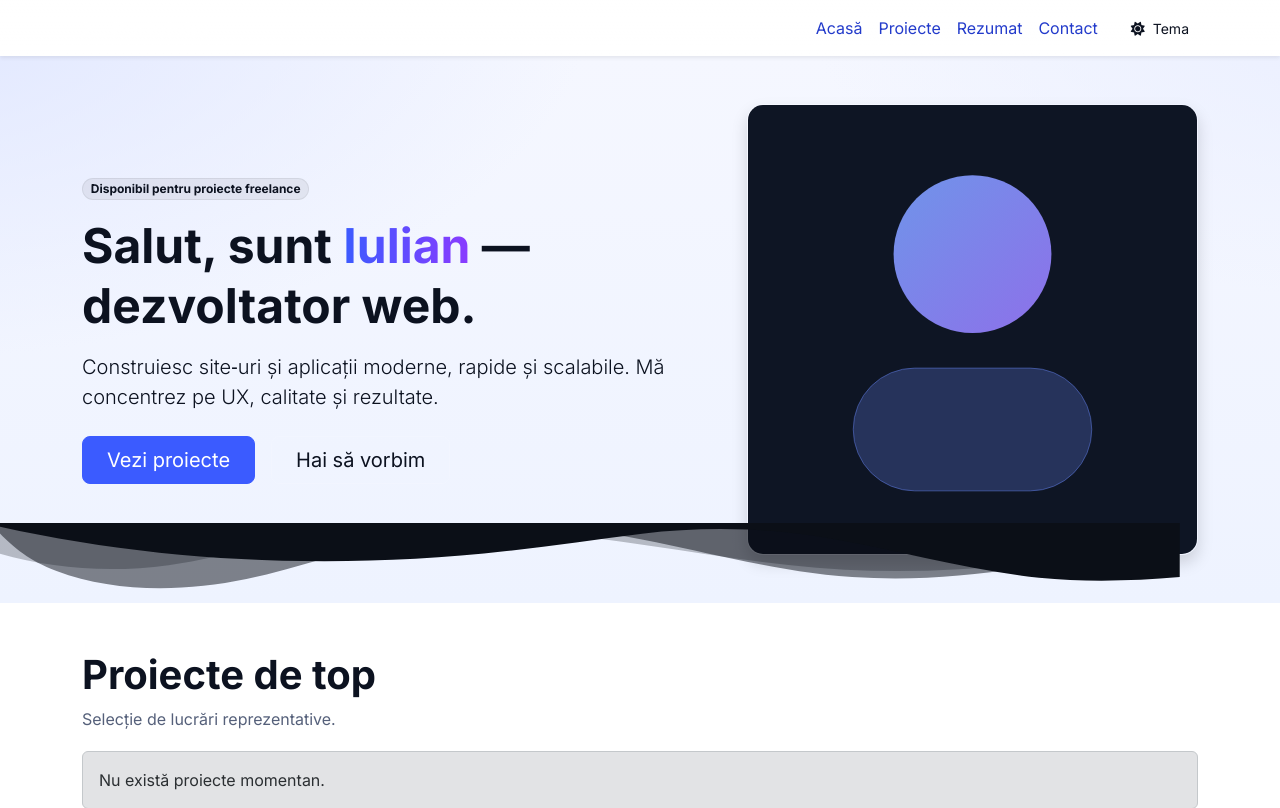
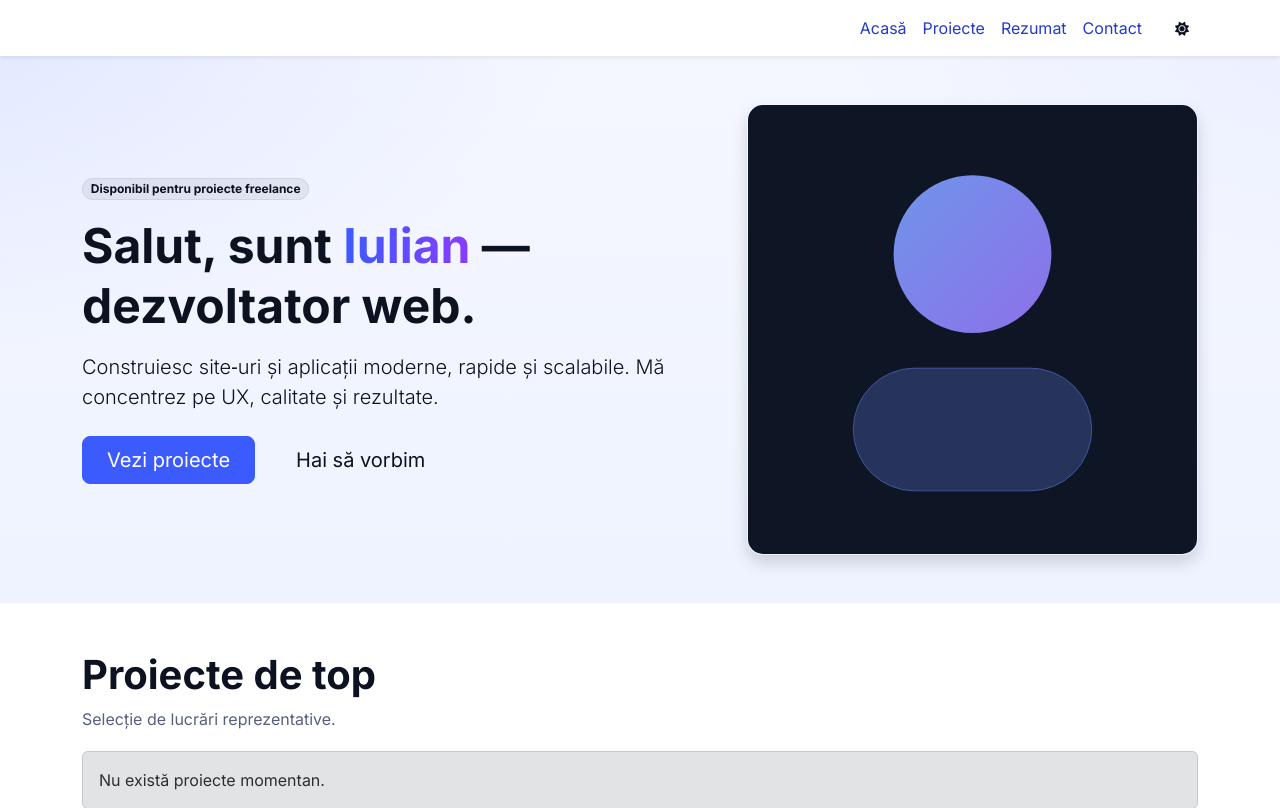
Before and after one commit to i3404214-svg/my-portofolio, a Django app: page / in a window 1280 px wide. Shown: the top 808 px of the page. Run offline with Django 5.2, Linux system fonts and the light colour scheme; data that the repository does not hold is empty.

Commit message:
UI polish: remove hero wave bar; theme toggle icons-only; add iulian-developer.com (+www) to ALLOWED_HOSTS and CSRF_TRUSTED_ORIGINS

```diff
--- a/templates/partials/navbar.html
+++ b/templates/partials/navbar.html
@@ -16,10 +16,10 @@
         <li class="nav-item"><a class="nav-link" href="/contact/">Contact</a></li>
       </ul>
       <div class="ms-lg-3 mt-2 mt-lg-0 d-flex align-items-center gap-2">
-        <button class="btn btn-sm btn-outline-light" type="button" id="themeToggle" data-theme-toggle title="Comută tema">
-          <i class="fa-solid fa-moon me-1" data-icon-dark></i>
-          <i class="fa-solid fa-sun me-1 d-none" data-icon-light></i>
-          <span class="d-none d-sm-inline">Tema</span>
+        <button class="btn btn-sm btn-outline-light" type="button" id="themeToggle" data-theme-toggle aria-label="Comută tema">
+          <i class="fa-solid fa-moon" data-icon-dark></i>
+          <i class="fa-solid fa-sun d-none" data-icon-light></i>
+
         </button>
       </div>
     </div>
--- a/templates/portfolio/home.html
+++ b/templates/portfolio/home.html
@@ -21,11 +21,6 @@
       </div>
     </div>
   </div>
-  <svg class="position-absolute bottom-0 start-0 w-100" height="80" preserveAspectRatio="none" viewBox="0 0 1200 120">
-    <path d="M0,0V46.29c47.79,22.2,103.59,29.05,158,17,70-15.26,136-57.7,206-73C438,1.27,512,12.3,583,28c69,15.26,138,35.54,209,42,66,5.94,132-1.11,198-14V0Z" opacity=".25" class="shape-fill"></path>
-    <path d="M0,0V15.81C13,36.92,27,56.47,53,72c53,32,118,32,178,12,51-17,97-46,148-62,74-23,150-20,224,3,64,20,130,49,196,56,56,6.23,112-1.23,168-16V0Z" opacity=".5" class="shape-fill"></path>
-    <path d="M0,0V5.63C149.93,59,314,71,475,42c43-7,84-18,127-26,59-11,117-9,175,7,66,18,130,48,197,59,44,7,88,5,132-1V0Z" class="shape-fill"></path>
-  </svg>
 </section>
 
 <section class="container py-5">
```
Also changed, not shown: portfolio_site/settings.py (+3 -8 lines).
